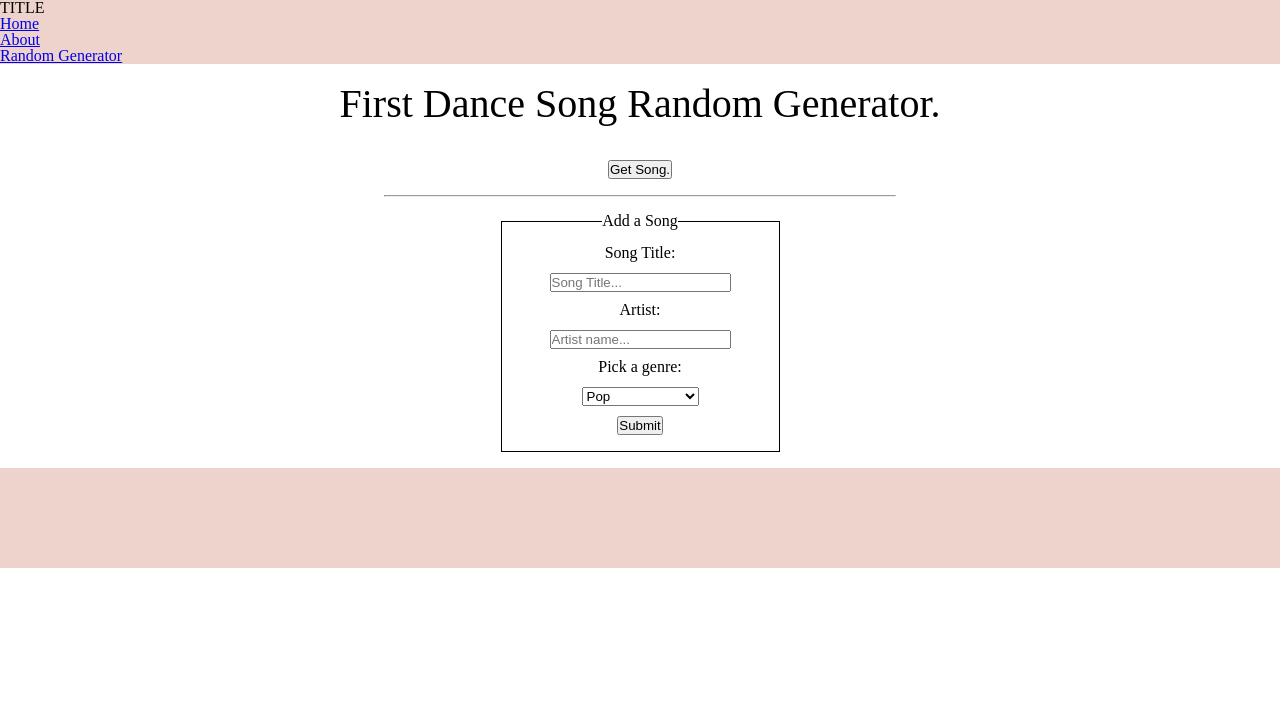
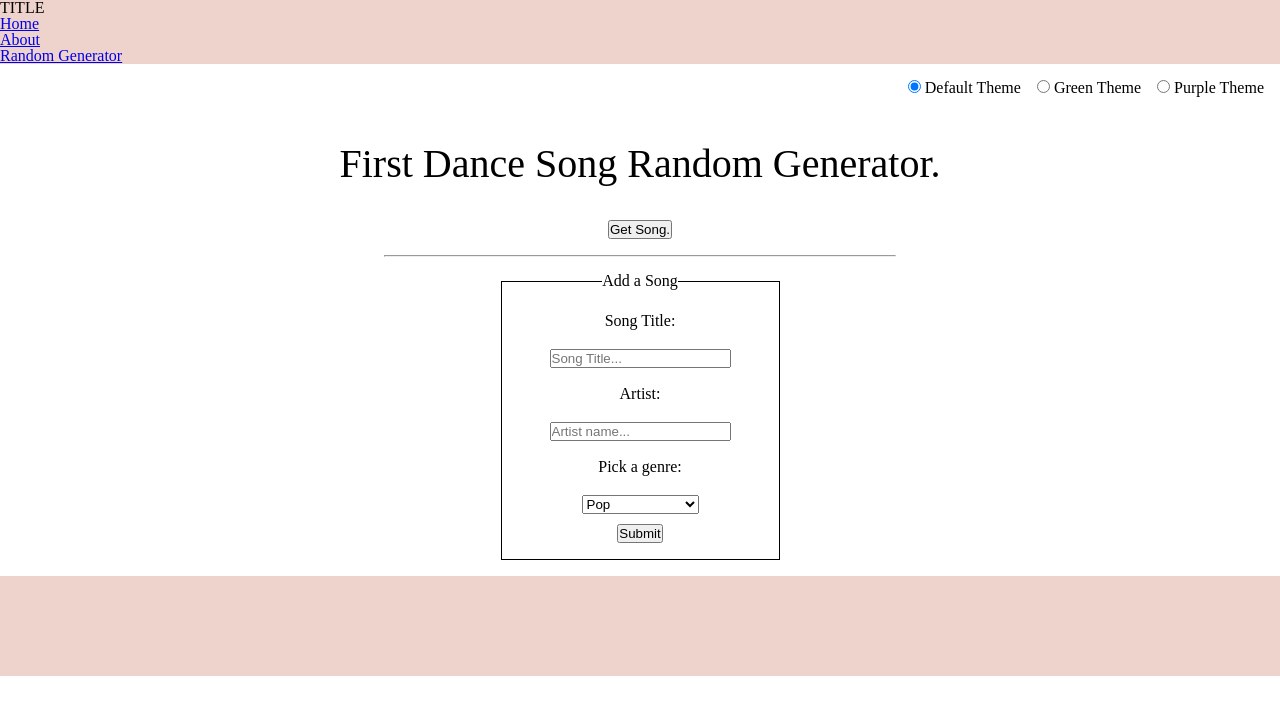
Before and after one commit to katy-ledgard/Project-201, a plain HTML site: page generators.html in a window 1280 px wide. Drawn offline with Linux system fonts and the light colour scheme.

Commit message:
get change theme working

```diff
--- a/CSS/style.css
+++ b/CSS/style.css
@@ -46,7 +46,7 @@ footer {
 
 .hero-section img {
     width: 100%;
-    height: 500px;
+    max-height: 500px;
     object-fit: cover;
 }
 
@@ -68,7 +68,8 @@ footer {
 #bio {
     width: 95%;
     margin: 20px auto;
-    min-height: 200px;
+    /* min-height: 200px; */
+    text-align: center;
 
 }
 
@@ -80,6 +81,16 @@ footer {
     display: flex;
     flex-direction: column;
     align-items: center;
+}
+
+.choose-theme2 form {
+    display: flex;
+    justify-content: flex-end;
+    padding: .5em;
+}
+
+.choose-theme2 input, label {
+    padding: .5em;
 }
 
 .spotlight {
@@ -121,6 +132,7 @@ footer {
     background-color: rgb(255, 255, 255);
     transform: translate(-50%, -50%);
     padding: 1rem;
+    border: 1px solid black;
 
 }
 
@@ -211,6 +223,8 @@ background-color:rgb(137, 197, 137);
     .hero-section {
       margin-top: 10px;
       flex-direction: column-reverse;
+      margin-left: 10px;
+      margin-right: 10px;
     }
     .hero-text {
       width: 100%;
--- a/JS/app.js
+++ b/JS/app.js
@@ -1,4 +1,4 @@
-"use strict"
+"use strict";
 console.log("Pick a theme!");
 
 document.getElementById("defaultButton").addEventListener("click", chooseDefaultTheme);
@@ -16,14 +16,19 @@ let bio = document.getElementById("bio");
   let button = document.getElementById("defaultButton");
   header.classList.remove("green");
   header.classList.remove("purple");
+  header.classList.add("default");
   footer.classList.remove("green");
   footer.classList.remove("purple");
+  footer.classList.add("default");
+
+  if (bio) {
     bio.classList.remove("green");
     bio.classList.remove("purple");
-header.classList.add("default");
-footer.classList.add("default");
     bio.classList.add("default");
-button.setAttribute("checked", "checked")
+  }
+ if (button) {
+  button.setAttribute("checked", "checked");
+ }
   theme = "default";
   saveTheme();
 }
@@ -35,14 +40,20 @@ let bio = document.getElementById("bio");
   let button = document.getElementById("greenButton");
   header.classList.remove("default");
   header.classList.remove("purple");
+  header.classList.add("green");
   footer.classList.remove("default");
   footer.classList.remove("purple");
+  footer.classList.add("green");
+
+  if (bio){
   bio.classList.remove("default");
   bio.classList.remove("purple");
-header.classList.add("green");
-footer.classList.add("green");
   bio.classList.add("green");
-button.setAttribute("checked", "checked")
+  }
+
+ if (button) {
+  button.setAttribute("checked", "checked");
+ }
   theme = "green";
   saveTheme();
 }
@@ -54,14 +65,18 @@ function choosePurpleTheme() {
   let button = document.getElementById("purpleButton");
   header.classList.remove("green");
   header.classList.remove("default");
+  header.classList.add("purple");
   footer.classList.remove("green");
   footer.classList.remove("default");
+  footer.classList.add("purple");
+  if (bio) {
   bio.classList.remove("green");
   bio.classList.remove("default");
-    header.classList.add("purple");
-    footer.classList.add("purple");
   bio.classList.add("purple");
-    button.setAttribute("checked", "checked")
+  }
+ if (button) {
+  button.setAttribute("checked", "checked");
+ }
   theme = "purple";
   saveTheme();
 }
@@ -89,6 +104,5 @@ function loadPage() {
     // console.log("purple");
     choosePurpleTheme();
   }
-
 }
-loadPage()
+loadPage();
--- a/JS/app2.js
+++ b/JS/app2.js
@@ -63,14 +63,19 @@ function HandleClick() {
   songContainer.innerHTML = "";
   let songNumber = getRandomSong();
   let song = allSongs[songNumber];
+    // console.log(song);
 
-  // console.log(song);
-
+if (usedSongs.length == allSongs.length) {
+  usedSongs = [];
+} else {
   while (usedSongs.includes(songNumber)) {
     songNumber = getRandomSong();
+    song =  allSongs[songNumber];
+
+
   }
+}
 
-  usedSongs = [];
   usedSongs.push(songNumber);
   // console.log(usedSongs);
   // console.log(song);
--- a/generators.html
+++ b/generators.html
@@ -23,7 +23,45 @@
       </nav>
 
     </header>
-    <main class="container">
+    <main>
+
+        <section class="choose-theme2">
+                    <form>
+            <label for="default">
+              <input
+                type="radio"
+                name="theme"
+                id="defaultButton"
+                class="theme"
+                value="default"
+                checked
+              />
+              <span>Default Theme</span>
+            </label>
+            <label for="green">
+              <input
+                type="radio"
+                name="theme"
+                id="greenButton"
+                class="theme"
+                value="green"
+              />
+              <span>Green Theme</span>
+            </label>
+            <label for="purple">
+              <input
+                type="radio"
+                name="theme"
+                id="purpleButton"
+                class="theme"
+                value="purple"
+              />
+              <span>Purple Theme</span>
+            </label>
+          </form>
+        </section>
+
+      <div class="container">
       <section id="songGenerator">
         <h2>First Dance Song Random Generator.</h2>
       </section>
@@ -66,8 +104,9 @@
           </fieldset>
         </form>
       </section>
+    </div>
     </main>
-    <footer></footer>
+    <footer id="footer"></footer>
     <script src="JS/app.js"></script>
     <script src="JS/app2.js"></script>
   </body>
```
Also changed, not shown: about.html (+50 -3 lines), index.html (+1 -0 lines). Lines whose indentation alone changed are shown as unchanged.
